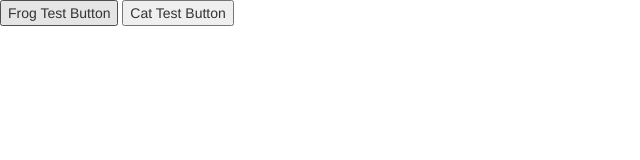
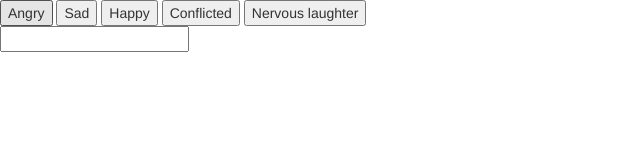
Before and after one commit to djsulli24/giftastic, a plain HTML site: page index.html in a window 1280 px wide. Shown: the whole page, without its empty margins (0-640 px from the left). Drawn offline with nearby package versions, Linux system fonts and the light colour scheme.

Commit message:
Gif search buttons are now stored in an array that is looped through on page load to get rendered on the page.

```diff
--- a/assets/javascript/javascript.js
+++ b/assets/javascript/javascript.js
@@ -1,3 +1,6 @@
+// Giftastic - This application loads 10 gifs on the page on button click. The user is
+// also able to add new buttons via a text input button.
+
 $(document).ready(function() {
 
     // --------------APPLICATION OBJECT---------------
@@ -11,7 +14,7 @@ $(document).ready(function() {
                 }).done(function(response) {
                     // Empty out the gifs already on the page before adding new ones
                     $("#gifcontainer").empty();
-                    response.data.forEach(function(value, index) {
+                    response.data.map(function(value) {
                         $("#gifcontainer").append(
                             `<p>Rating: ` + value.rating + `</p>
                             <img
@@ -35,7 +38,20 @@ $(document).ready(function() {
                 image.attr("status", "still");
             }
         },
+        buttonArray: ["Angry", "Sad", "Happy", "Conflicted", "Nervous laughter"],
+        renderButtons: function() {
+            this.buttonArray.map(function(value) {
+                $("#buttoncontainer").append(`
+                    <button search-term='` + value + `' class='gifbutton'>` + value + `</button>
+                `);
+            });
+        },
     };
+
+    // ------------PAGELOAD-------------------------
+
+    // Render the buttons on the page
+    giftastic.renderButtons();
 
     // ------------BUTTON CLICK EVENTS--------------
 
--- a/index.html
+++ b/index.html
@@ -21,8 +21,11 @@
     </head>
     <body>
         <div id="buttoncontainer">
-            <button search-term="frog" class="gifbutton">Frog Test Button</button>
-            <button search-term="cat" class="gifbutton">Cat Test Button</button>
+        </div>
+        <div id="newbuttonform">
+            <form>
+                <input type="text"
+            </form>
         </div>
         <div id="gifcontainer">
 
```
